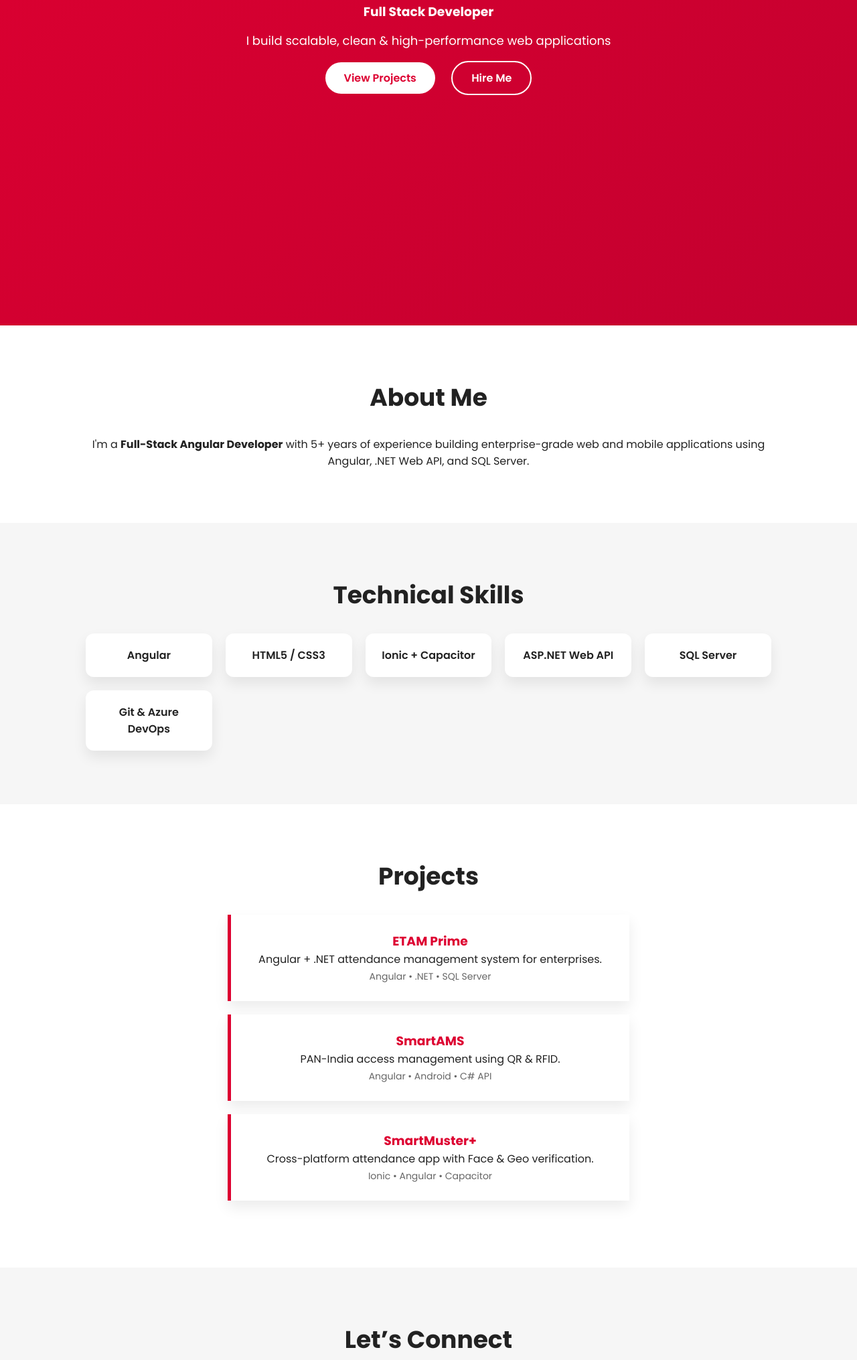
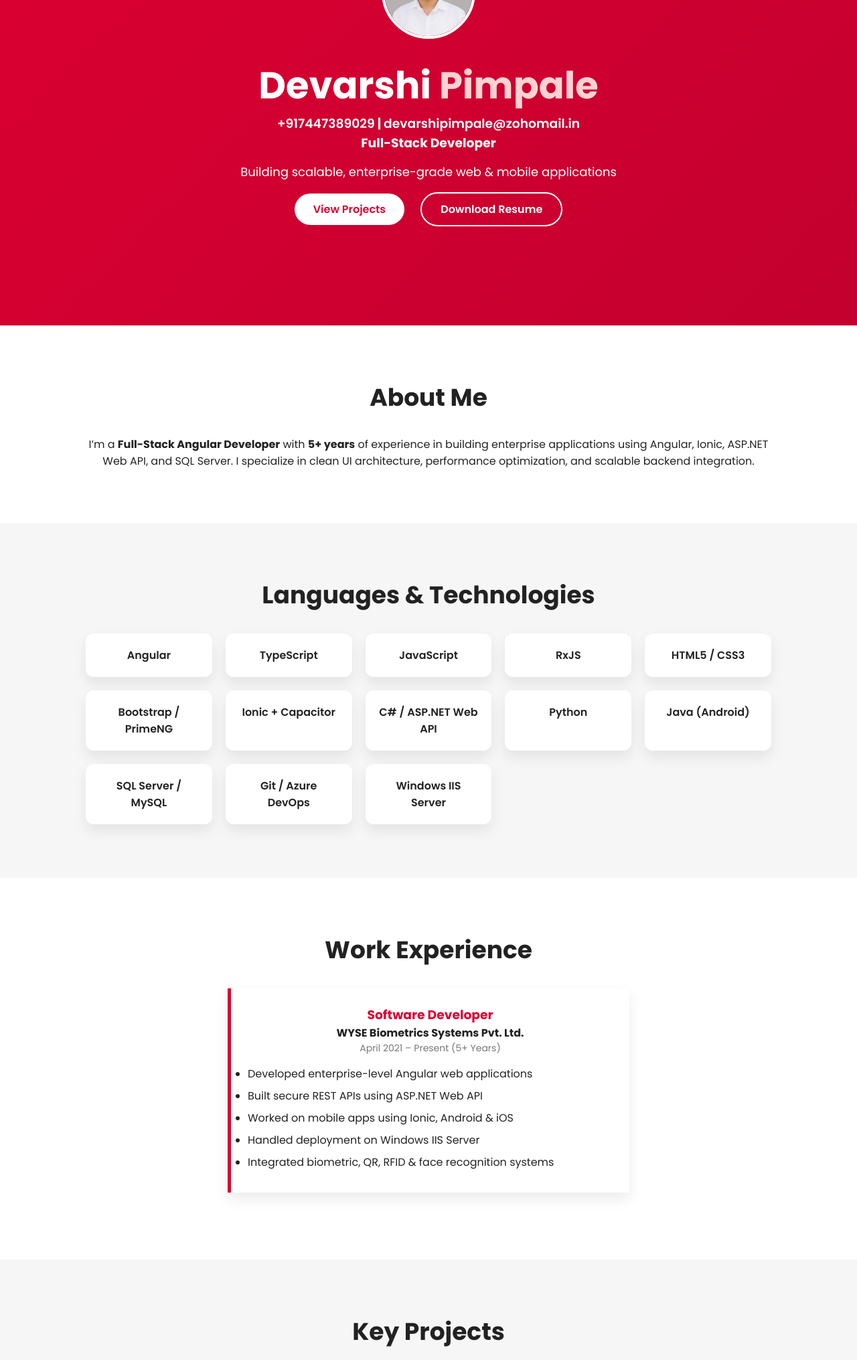
Before and after one commit to devarshi-lab/portfolio, a plain HTML site: page index.html in a window 1280 px wide. Shown: the part 314-2345 px from the top of the page at 67% size. Drawn offline with Linux system fonts and the light colour scheme.

Commit message:
Add files via upload

```diff
--- a/index.html
+++ b/index.html
@@ -3,7 +3,8 @@
 <head>
   <meta charset="UTF-8" />
   <meta name="viewport" content="width=device-width, initial-scale=1.0" />
-  <title>Devarshi Pimpale | Angular Developer</title>
+  <title>Devarshi Pimpale | Software Developer</title>
+  <link rel="icon" type="image/png" href="assets/icon/favicon.png" />
   <link rel="stylesheet" href="styles.css" />
   <link href="https://fonts.googleapis.com/css2?family=Poppins:wght@300;400;600;700&display=swap" rel="stylesheet">
 </head>
@@ -12,22 +13,29 @@
 <!-- HEADER -->
 <header class="hero">
   <nav class="navbar">
-      <div class="logo">DP</div>
+    <div class="logo">DP<span>.</span></div>
     <ul>
       <li><a href="#about">About</a></li>
       <li><a href="#skills">Skills</a></li>
+      <li><a href="#experience">Experience</a></li>
       <li><a href="#projects">Projects</a></li>
+      <li><a href="#education">Education</a></li>
       <li><a href="#contact">Contact</a></li>
     </ul>
   </nav>
 
   <div class="hero-content">
+    <img src="assets/DevarshiPimpale.jpg" alt="Profile" class="profile-pic">
     <h1>Devarshi <span>Pimpale</span></h1>
-      <h3>Full Stack <span>Developer</span></h3>
-      <p>I build scalable, clean & high-performance web applications</p>
+	<h3 class="contact"><a href="tel:+917447389029">+917447389029</a> | <span><a href="mailto:devarshipimpale@zohomail.in">devarshipimpale@zohomail.in</a></span></h3>
+    <h3>Full-Stack <span>Developer</span></h3>
+    <p>Building scalable, enterprise-grade web & mobile applications</p>
+
     <div class="buttons">
       <a href="#projects" class="btn primary">View Projects</a>
-        <a href="#contact" class="btn secondary">Hire Me</a>
+      <a href="assets/Devarshi_Gajanan_Pimpale_Resume.pdf" target="_blank" class="btn secondary" download>
+        Download Resume
+      </a>
     </div>
   </div>
 </header>
@@ -36,59 +44,121 @@
 <section id="about" class="section">
   <h2>About Me</h2>
   <p>
-      I'm a <strong>Full-Stack Angular Developer</strong> with 5+ years of experience
-      building enterprise-grade web and mobile applications using
-      Angular, .NET Web API, and SQL Server.
+    I’m a <strong>Full-Stack Angular Developer</strong> with <strong>5+ years</strong> of experience
+    in building enterprise applications using Angular, Ionic, ASP.NET Web API, and SQL Server.
+    I specialize in clean UI architecture, performance optimization, and scalable backend integration.
   </p>
 </section>
 
 <!-- SKILLS -->
 <section id="skills" class="section dark">
-    <h2>Technical Skills</h2>
+  <h2>Languages & Technologies</h2>
+
   <div class="skill-grid">
     <div class="skill-card">Angular</div>
+    <div class="skill-card">TypeScript</div>
+    <div class="skill-card">JavaScript</div>
+    <div class="skill-card">RxJS</div>
     <div class="skill-card">HTML5 / CSS3</div>
+    <div class="skill-card">Bootstrap / PrimeNG</div>
     <div class="skill-card">Ionic + Capacitor</div>
-      <div class="skill-card">ASP.NET Web API</div>
-      <div class="skill-card">SQL Server</div>
-      <div class="skill-card">Git & Azure DevOps</div>
+    <div class="skill-card">C# / ASP.NET Web API</div>
+    <div class="skill-card">Python</div>
+    <div class="skill-card">Java (Android)</div>
+    <div class="skill-card">SQL Server / MySQL</div>
+    <div class="skill-card">Git / Azure DevOps</div>
+    <div class="skill-card">Windows IIS Server</div>
+  </div>
+</section>
+
+<!-- EXPERIENCE -->
+<section id="experience" class="section">
+  <h2>Work Experience</h2>
+
+  <div class="project">
+    <h3>Software Developer</h3>
+    <p><strong>WYSE Biometrics Systems Pvt. Ltd.</strong></p>
+    <p class="muted">April 2021 – Present (5+ Years)</p>
+
+    <ul class="list">
+      <li>Developed enterprise-level Angular web applications</li>
+      <li>Built secure REST APIs using ASP.NET Web API</li>
+      <li>Worked on mobile apps using Ionic, Android & iOS</li>
+      <li>Handled deployment on Windows IIS Server</li>
+      <li>Integrated biometric, QR, RFID & face recognition systems</li>
+    </ul>
   </div>
 </section>
 
 <!-- PROJECTS -->
-  <section id="projects" class="section">
-    <h2>Projects</h2>
+<section id="projects" class="section dark">
+  <h2>Key Projects</h2>
 
   <div class="project">
     <h3>ETAM Prime</h3>
-      <p>Angular + .NET attendance management system for enterprises.</p>
-      <span>Angular • .NET • SQL Server</span>
+    <p>
+      Enterprise attendance & leave management system.
+      Employees can view attendance, apply leaves, and track reports.
+    </p>
+    <span>Angular • ASP.NET Web API • SQL Server</span>
   </div>
 
   <div class="project">
-      <h3>SmartAMS</h3>
-      <p>PAN-India access management using QR & RFID.</p>
-      <span>Angular • Android • C# API</span>
+    <h3>SmartAMS (Access Management System)</h3>
+    <p>
+      PAN-India access management using QR & RFID devices.
+      Admin can manage devices and generate reports in real-time.
+    </p>
+    <span>Angular • Android • C# API • SQL Server</span>
   </div>
 
   <div class="project">
     <h3>SmartMuster+</h3>
-      <p>Cross-platform attendance app with Face & Geo verification.</p>
+    <p>
+      Mobile attendance app with Face Recognition, Geo-fencing & QR.
+      Cross-platform support for Android & iOS.
+    </p>
     <span>Ionic • Angular • Capacitor</span>
+  </div>
+
+  <div class="project">
+    <h3>Other Projects</h3>
+    <p>
+      BOB Attendance Management, SmartVMS, BioSentry Fingerprint,
+      Cara-Master Visitor Management.
+    </p>
+    <span>Angular • PHP • Java • C# • SQL</span>
+  </div>
+</section>
+
+<!-- EDUCATION -->
+<section id="education" class="section">
+  <h2>Education</h2>
+
+  <div class="project">
+    <p><strong>M.Sc. Computer Science</strong> – 92%</p>
+    <p>Savitribai Phule Pune University</p>
+  </div>
+
+  <div class="project">
+    <p><strong>B.Sc. Computer Science</strong> – 66.08%</p>
+    <p>Savitribai Phule Pune University</p>
   </div>
 </section>
 
 <!-- CONTACT -->
 <section id="contact" class="section dark">
-    <h2>Let’s Connect</h2>
-	<p>Phone: <a href="tel:+917447389029">+917447389029</a></p>
-    <p>Email: <a href="mailto:devarshipimaple@zohomail.in">devarshipimaple@zohomail.in</a></p>
-    <p>GitHub: <a href="https://github.com/devarshi-lab" target="_blank">devarshi-lab</a></p>
-    <p>LinkedIn: <a href="https://www.linkedin.com/in/devarshi-pimpale-6653831b9" target="_blank">devarshipimpale</a></p>
+  <h2>Connect With Me</h2>
+
+  <div class="socials">
+    <a href="https://github.com/devarshi-lab" target="_blank">GitHub</a>
+    <a href="https://www.linkedin.com/in/devarshi-pimpale-6653831b9" target="_blank">LinkedIn</a>
+    <a href="mailto:devarshipimpale@zohomail.in">Email</a>
+  </div>
 </section>
 
 <footer>
-    <p>© 2026 Devarshi Pimpale | Angular Developer</p>
+  <p>© 2026 Devarshi Pimpale | Full-Stack Developer</p>
 </footer>
 
 </body>
--- a/styles.css
+++ b/styles.css
@@ -131,3 +131,44 @@ footer {
   background: #111;
   color: #aaa;
 }
+
+.profile-pic {
+  width: 140px;
+  height: 140px;
+  border-radius: 50%;
+  object-fit: cover;
+  border: 4px solid white;
+  margin-bottom: 20px;
+}
+
+.muted {
+  color: #777;
+  font-size: 14px;
+}
+
+.list {
+  text-align: left;
+  margin-top: 15px;
+}
+
+.list li {
+  margin-bottom: 8px;
+}
+
+.socials {
+  display: flex;
+  justify-content: center;
+  gap: 25px;
+}
+
+.socials a {
+  text-decoration: none;
+  color: #dd0031;
+  font-weight: 600;
+}
+
+.contact a {
+  text-decoration: none;
+  color: white;
+  font-weight: 600;
+}
```
Also changed, not shown: assets/DevarshiPimpale.jpg (added), assets/icon/favicon.png (added), 1 other file. Lines whose indentation alone changed are shown as unchanged.
